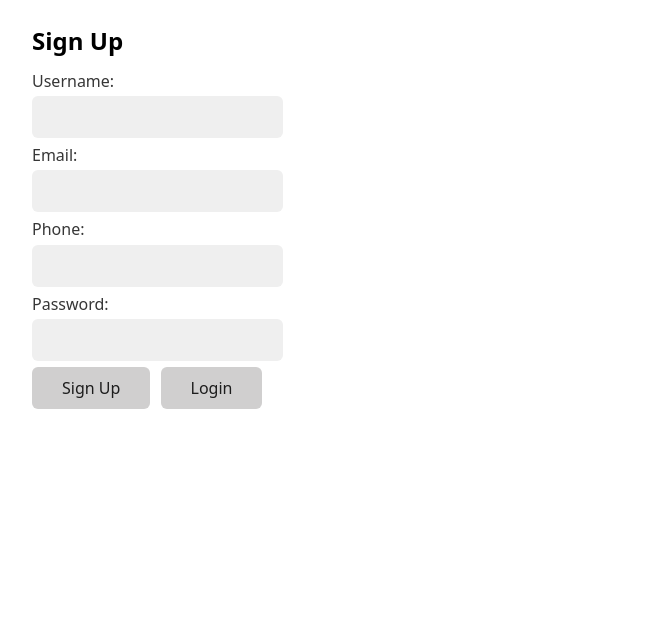
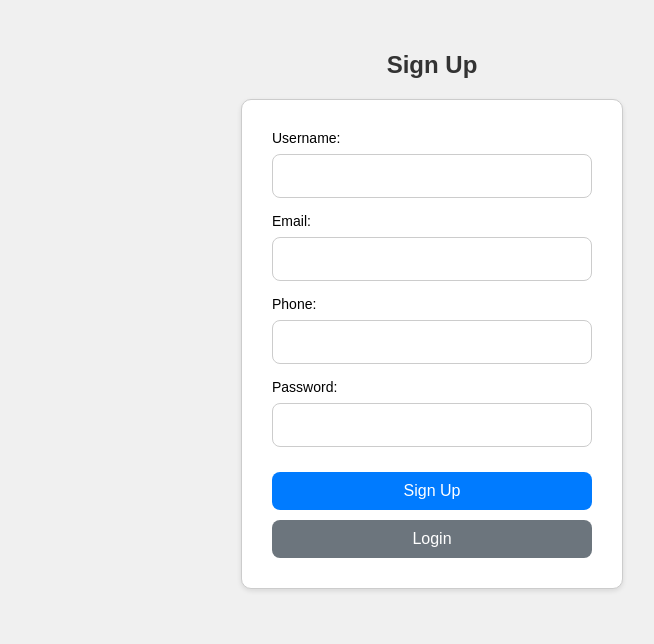
Before and after one commit to Slicedpineapples/moneymaster, a Python web app: template front/templates/signup.html in a window 1280 px wide. Shown: the top 644 px of the page, without its empty margins (208-862 px from the left). Run offline with Jinja, Linux system fonts and the light colour scheme; the template is opened without the code that fills it, so the values that code supplies are empty.

Commit message:
Updated the landing page css, login and signup styles.

```diff
--- a/front/index.html
+++ b/front/index.html
@@ -4,8 +4,9 @@
     <meta charset="UTF-8">
     <meta name="viewport" content="width=device-width, initial-scale=1.0">
     <title>Home Page</title>
-    <link rel="stylesheet" href="https://cdn.jsdelivr.net/npm/water.css@2/out/water.css">
+    <!-- <link rel="stylesheet" href="https://cdn.jsdelivr.net/npm/water.css@2/out/water.css"> -->
     <!-- <link rel="stylesheet" href="../style/style.css"> -->
+     <link rel="stylesheet" href="style/logsignup.css">
 </head>
 <body>
     <div class="container">
--- /dev/null
+++ b/front/style/logsignup.css
@@ -0,0 +1,92 @@
+/* General Styles */
+body {
+    font-family: Arial, sans-serif;
+    background-color: #f0f0f0;
+    display: flex;
+    flex-direction: column;
+    justify-content: center;
+    align-items: center;
+    height: 80vh;
+    margin: 5px;
+}
+
+h2 {
+    color: #333;
+    margin-bottom: 20px;
+}
+
+/* Form Styles */
+form {
+    background-color: #fff;
+    padding: 30px;
+    border: 1px solid #ccc;
+    border-radius: 10px;
+    max-width: 320px;
+    width: 100%;
+    box-shadow: 0 2px 5px rgba(0, 0, 0, 0.1);
+}
+
+label {
+    display: block;
+    margin-bottom: 8px;
+    font-size: 14px;
+}
+
+input[type="text"], input[type="password"], input[type="email"] {
+    width: 92%;
+    padding: 12px;
+    margin-bottom: 15px;
+    border: 1px solid #ccc;
+    border-radius: 8px;
+    font-size: 16px;
+    align-items: center;
+}
+
+button {
+    width: 100%;
+    padding: 10px;
+    font-size: 16px;
+    border: none;
+    border-radius: 8px;
+    background-color: #007bff;
+    color: white;
+    margin-top: 10px;
+    cursor: pointer;
+}
+
+button[type="button"] {
+    background-color: #6c757d;
+}
+
+p {
+    margin-top: 15px;
+    font-size: 14px;
+    color: #d9534f;
+}
+
+/* Modal Styles */
+.modal {
+    display: none;
+    position: fixed;
+    left: 0;
+    top: 0;
+    width: 100%;
+    height: 100%;
+    background-color: rgba(0, 0, 0, 0.5);
+}
+
+.modal-content {
+    background-color: #fff;
+    margin: 15% auto;
+    padding: 15px;
+    width: 80%;
+    max-width: 300px;
+    text-align: center;
+    border-radius: 8px;
+}
+
+.close {
+    float: right;
+    font-size: 20px;
+    cursor: pointer;
+}
--- a/front/templates/login.html
+++ b/front/templates/login.html
@@ -4,8 +4,7 @@
     <meta charset="UTF-8">
     <meta name="viewport" content="width=device-width, initial-scale=1.0">
     <title>Login</title>
-    <!-- <link rel="stylesheet" href="../style/style.css"> -->
-    <link rel="stylesheet" href="https://cdn.jsdelivr.net/npm/water.css@2/out/water.css">
+    <link rel="stylesheet" href="../style/logsignup.css">
 </head>
 <body>
     <h2>Login</h2>
--- a/front/templates/signup.html
+++ b/front/templates/signup.html
@@ -4,9 +4,7 @@
     <meta charset="UTF-8">
     <meta name="viewport" content="width=device-width, initial-scale=1.0">
     <title>Sign Up</title>
-    <link rel="stylesheet" href="https://cdn.jsdelivr.net/npm/water.css@2/out/water.css">
-
-    <!-- <link rel="stylesheet" href="../style/style.css"> -->
+    <link rel="stylesheet" href="../style/logsignup.css">
 </head>
 <body>
     <h2>Sign Up</h2>
```
